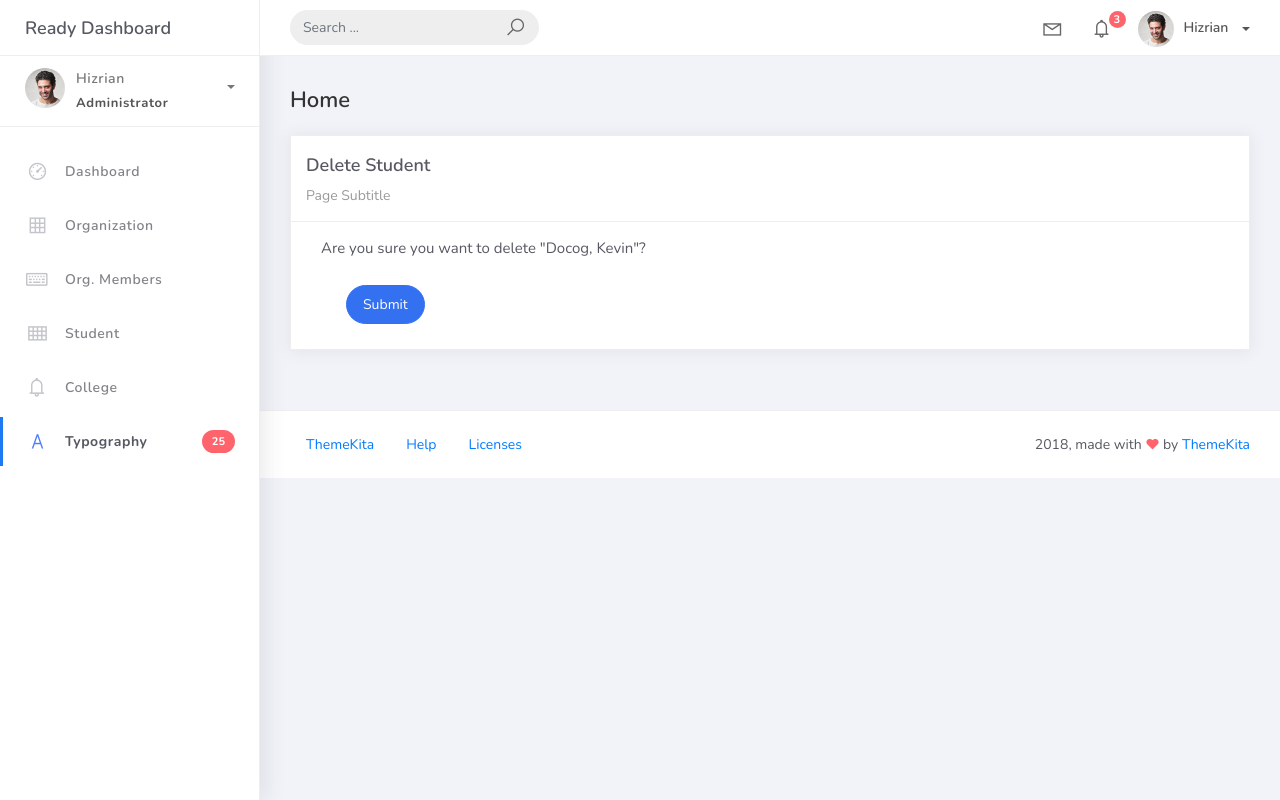
After one commit to paulmendoza123/PSUSphere, a Django app: page /student_list/1/delete/ in a window 1280 px wide. The commit adds this page. Run offline with Django 5.2, Linux system fonts and the light colour scheme; data comes from the database, SQL or seed files in the repository; both versions use the stored data as it was after the commit; some libraries are stand-ins or nearby versions.

Commit message:
add, edit and delete feature added in student

```diff
--- a/projectsite/projectsite/urls.py
+++ b/projectsite/projectsite/urls.py
@@ -18,7 +18,7 @@ from django.contrib import admin
 from django.urls import path
 from studentorg.views import ( HomePageView, OrganizationList, OrganizationCreateView, OrganizationUpdateView, OrganizationDeleteView,
                                 OrgMemberList, OrgMemberCreateView, OrgMemberUpdateView, OrgMemberDeleteView,
-                                StudentList, StudentCreateView, StudentUpdateView)
+                                StudentList, StudentCreateView, StudentUpdateView, StudentDeleteView)
 from studentorg import views
 
 urlpatterns = [
@@ -41,4 +41,5 @@ urlpatterns = [
     path('student_list', StudentList.as_view(), name='student-list'),
     path('student_list/add', StudentCreateView.as_view(), name='student-add'),
     path('student_list/<int:pk>/', StudentUpdateView.as_view(), name='student-update'),
+    path('student_list/<int:pk>/delete/', StudentDeleteView.as_view(), name='student-delete'),
 ]
--- a/projectsite/studentorg/views.py
+++ b/projectsite/studentorg/views.py
@@ -77,3 +77,8 @@ class StudentUpdateView(UpdateView):
     form_class = StudentForm
     template_name = 'student_form.html'
     success_url = reverse_lazy('student-list')
+
+class StudentDeleteView(DeleteView):
+    model = Student
+    template_name = 'student_del.html'
+    success_url = reverse_lazy('student-list')
--- /dev/null
+++ b/projectsite/templates/student_del.html
@@ -0,0 +1,36 @@
+{% extends 'base.html' %} {% load static %} {% block content %}
+<div class="content">
+    <div class="container-fluid">
+        <h4 class="page-title">Home</h4>
+        <div class="row">
+            <div class="col-md-12">
+                <div class="card">
+                    <div class="card-header">
+                        <div class="card-title">Delete Student</div>
+                        <div class="card-category">Page Subtitle</div>
+                    </div>
+
+                    <div class="col-md-6">
+                        <div class="card-body">
+                            <form action="" method="post" novalidate>
+                                <p>Are you sure you want to delete "{{ object }}"?</p>
+                                {% csrf_token %}
+                                {% include 'includes/form.html' %}
+
+                                <div class="form-group">
+                                    <div class="col-md-12 col-sm-3">
+                                        <button type="submit" class="btn btn-primary btn-rounded">
+                                            Submit
+                                        </button>
+                                    </div>
+                                </div>
+                            </form>
+                        </div>
+                    </div>
+
+                </div>
+            </div>
+        </div>
+    </div>
+</div>
+{% endblock %}
--- a/projectsite/templates/student_list.html
+++ b/projectsite/templates/student_list.html
@@ -55,7 +55,10 @@
                                     <td>{{ object.firstname }}</td>
                                     <td>{{ object.middlename }}</td>
                                     <td>{{ object.program }}</td>
-                                    <td><a href="student_list/{{ object.id }}">Edit</a></td>
+                                    <td>
+                                        <a href="{% url 'student-update' object.id %}">Edit</a>
+                                        <a href="{% url 'student-delete' object.id %}" class="text-danger">Delete</a>
+                                    </td>
                                     </tr>
                                     {% empty %}
                                     <tr>
```
Also changed, not shown: projectsite/db.sqlite3.
